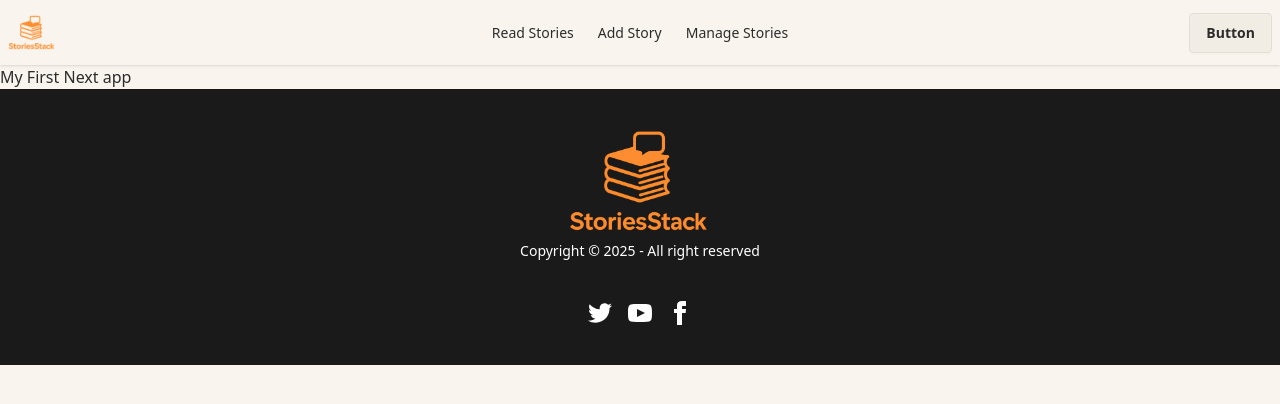
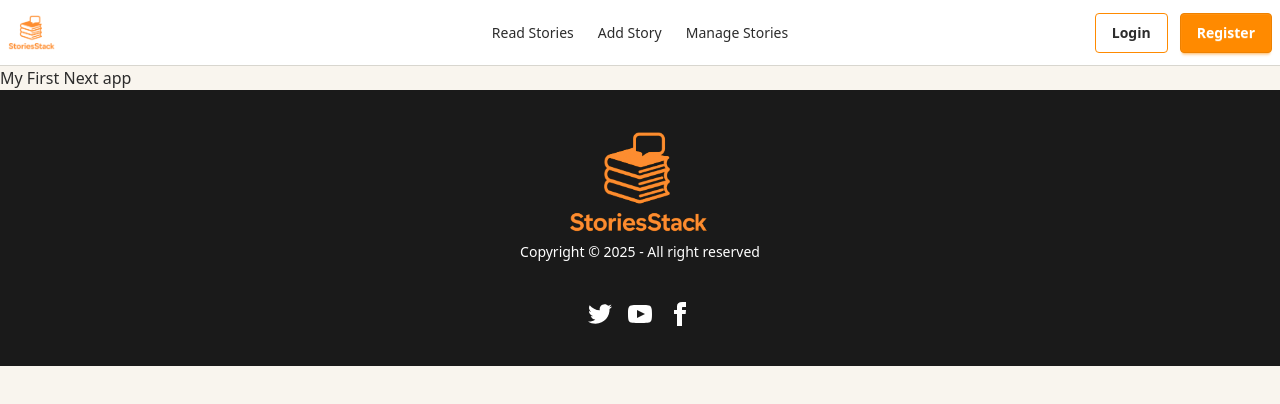
Before and after one commit to zubdotexe/stories-stack, a Next.js app: page / in a window 1280 px wide. Shown: the top 404 px of the page. Built offline with nearby package versions, Linux system fonts and the light colour scheme.

Commit message:
modified navbar

```diff
--- a/src/components/Navbar.jsx
+++ b/src/components/Navbar.jsx
@@ -22,7 +22,7 @@ export default function Navbar() {
         </>
     );
     return (
-        <div className="bg-base-100 shadow-sm">
+        <div className="bg-white border-b border-[var(--navbar-border)]">
             <div className="max-w-7xl mx-auto navbar">
                 <div className="navbar-start">
                     <div className="dropdown">
@@ -62,7 +62,18 @@ export default function Navbar() {
                     <ul className="menu menu-horizontal px-1">{links}</ul>
                 </div>
                 <div className="navbar-end">
-                    <a className="btn">Button</a>
+                    <ul className="flex gap-3">
+                        <li>
+                            <Link href="" className="btn btn-outline btn-primary hover:bg-[#FFF2E0] text-neutral">
+                                Login
+                            </Link>
+                        </li>
+                        <li>
+                            <Link href="" className="btn btn-primary">
+                                Register
+                            </Link>
+                        </li>
+                    </ul>
                 </div>
             </div>
         </div>
```
